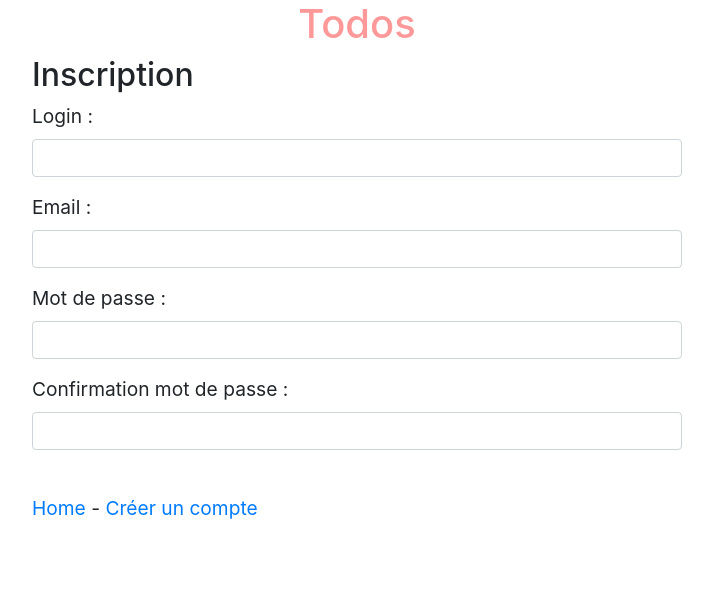
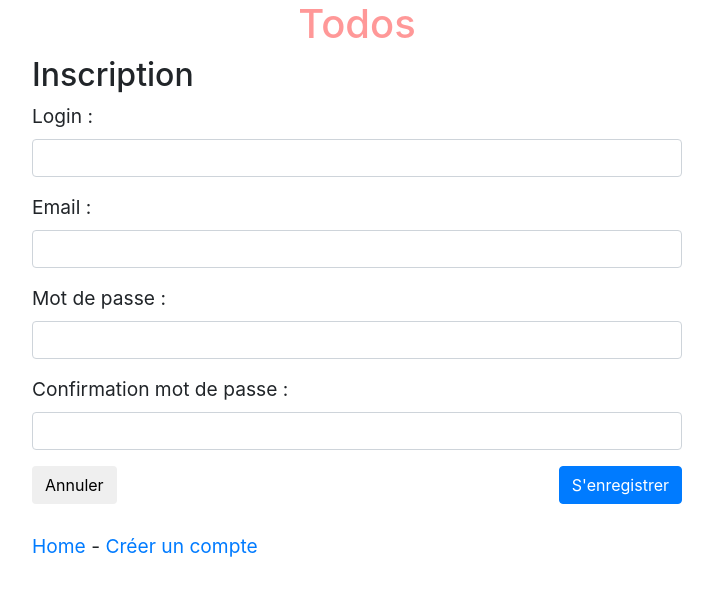
Before and after one commit to Remify/formation-angular, an Angular app in the folder todo-app/: page /register in a window 1280 px wide. Shown: the top 596 px of the page, without its empty margins (283-996 px from the left). Built offline with nearby package versions, Linux system fonts and the light colour scheme; no server answers.

Commit message:
[fix] do 3.5

```diff
--- a/todo-app/src/app/components/register/register.component.html
+++ b/todo-app/src/app/components/register/register.component.html
@@ -16,4 +16,9 @@
         <label for="password2">Confirmation mot de passe :</label>
         <input class="form-control" type="password" name="password2" id="password2">
     </div>
+
+    <div class="d-flex justify-content-between">
+        <button class="btn btn-alert"> Annuler </button>
+        <button type="submit" class="btn btn-primary"> S'enregistrer </button>
+    </div>
 </form>
```
